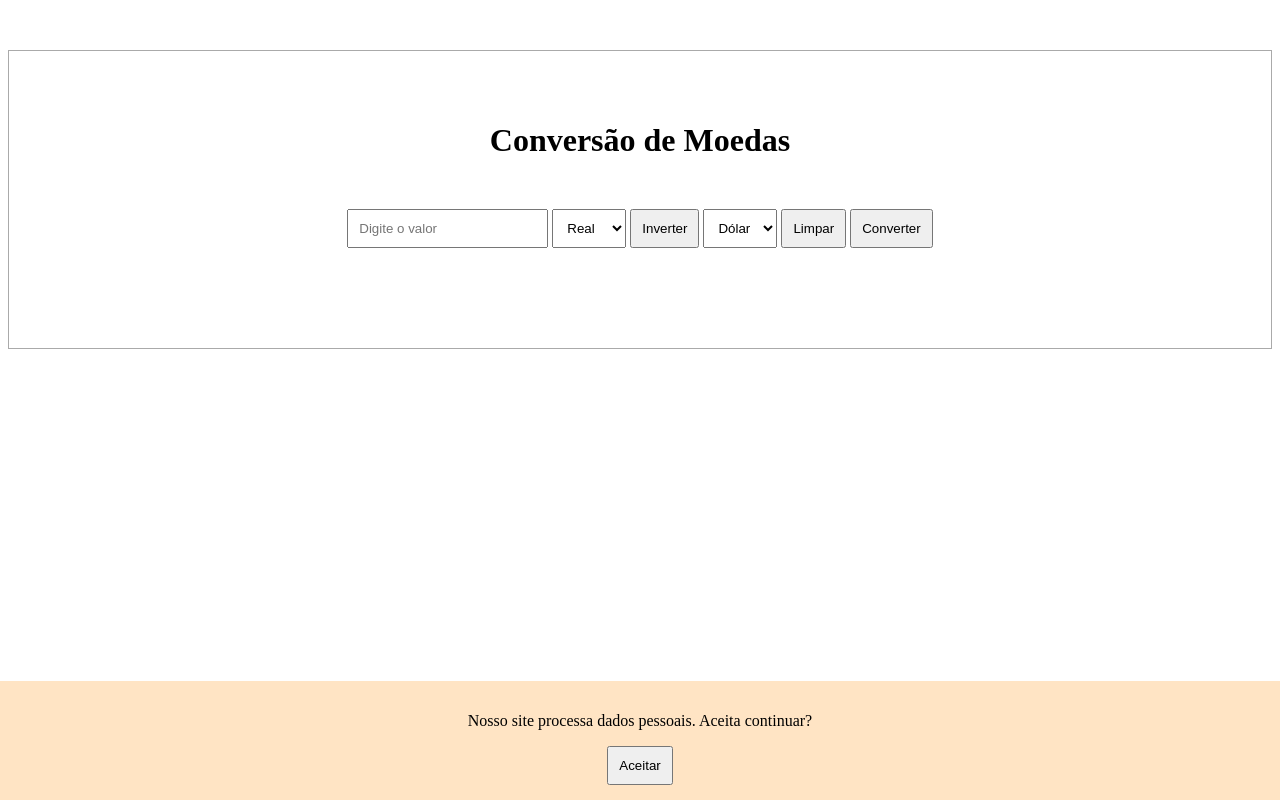
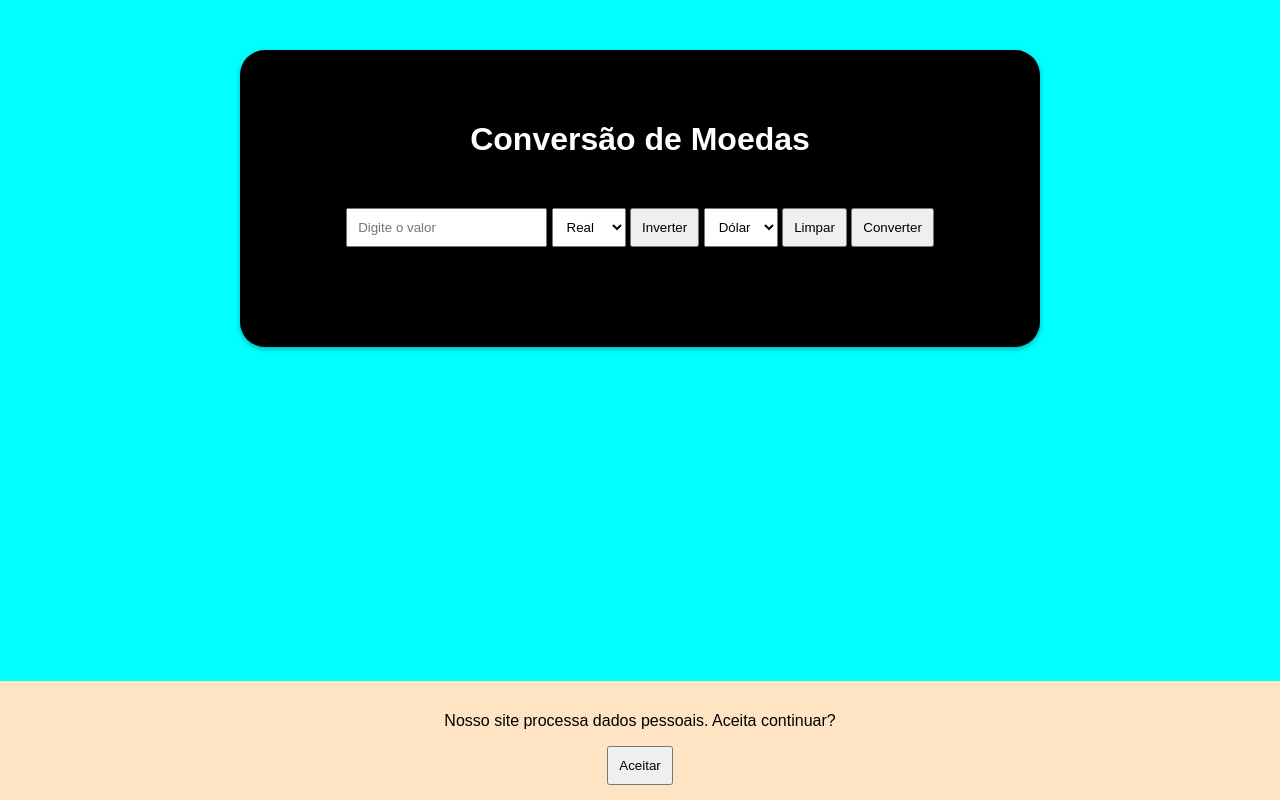
Before and after one commit to Felipe5021/programacao-web-ceub, a plain HTML site: page conversorDeMoeda/conversorMoeda.html in a window 1280 px wide. Drawn offline with Linux system fonts and the light colour scheme; a web font is replaced by a local one.

Commit message:
Mega new stuff

```diff
--- a/conversorMoeda.html
+++ b/conversorDeMoeda/conversorMoeda.html
@@ -5,6 +5,9 @@
     <meta name="viewport" content="width=device-width, initial-scale=1.0">
     <title>Conversão de Moedas</title>
     <link rel="stylesheet" href="estiloConversor.css">
+    <link rel="preconnect" href="https://fonts.googleapis.com">
+<link rel="preconnect" href="https://fonts.gstatic.com" crossorigin>
+<link href="https://fonts.googleapis.com/css2?family=Jersey+25&display=swap" rel="stylesheet">
 </head>
 <body>
     <div class="container">
--- a/estiloConversor.css
+++ b/conversorDeMoeda/estiloConversor.css
@@ -1,12 +1,22 @@
+body {
+    background-color: aqua;
+    font-family: "Poppins", sans-serif;
+}
+
 input, select, button {
     padding: 10px;
 }
 
 .container {
-    border: 1px solid #aaa;
+    width: 700px;
+    background-color: black;
     padding: 50px;
     text-align: center;
     margin-top: 50px;
+    margin-left: auto;
+    margin-right: auto;
+    border-radius: 25px;
+    box-shadow: 0px 2px 5px rgba(0, 0, 0, 0.3);
 }
 
 .mensagem-usuario{
@@ -26,8 +36,11 @@ input, select, button {
 
 #titulo {
     margin-bottom: 50px;
+    color: white;
 }
 
 #resultado {
     margin-top: 50px;
+    color: red;
+    font-weight: bold;
 }
```
Also changed, not shown: conversorDeMoeda/conversorMoedas.js (renamed from conversorMoedas.js).
